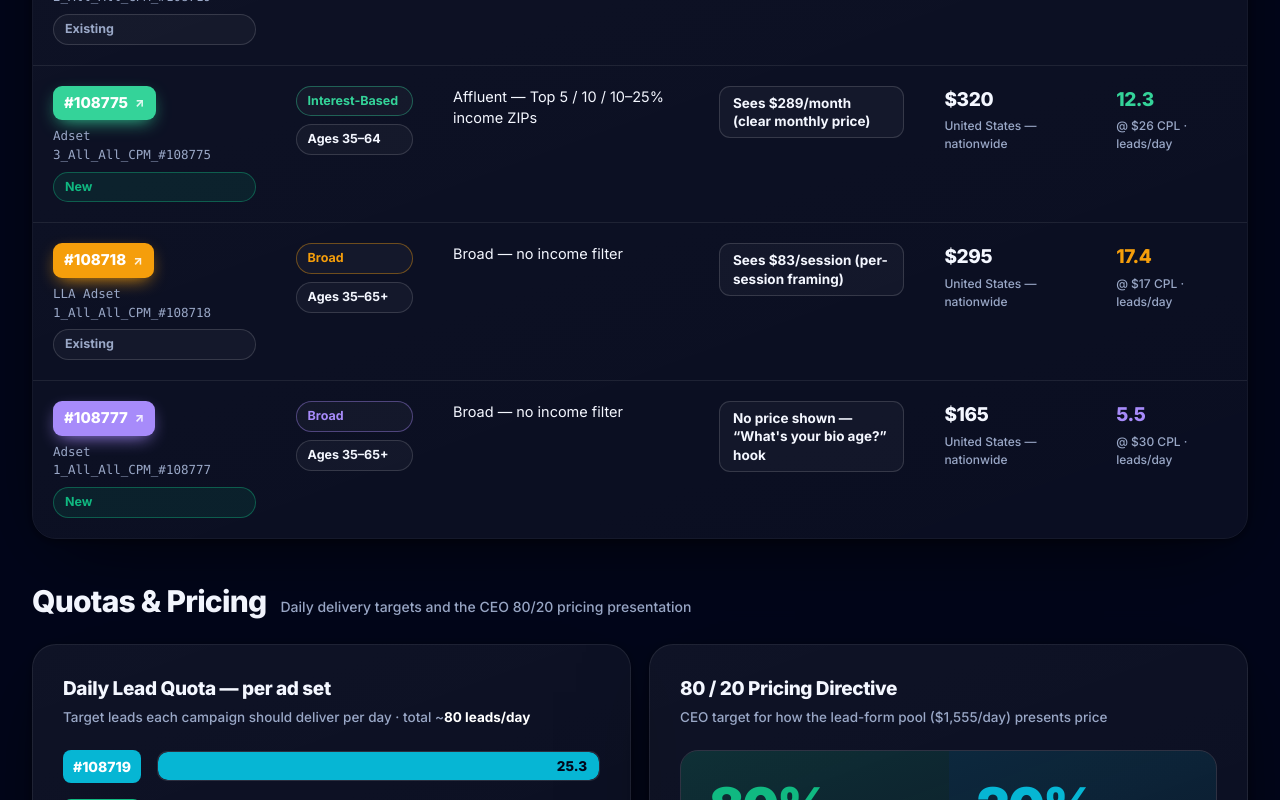
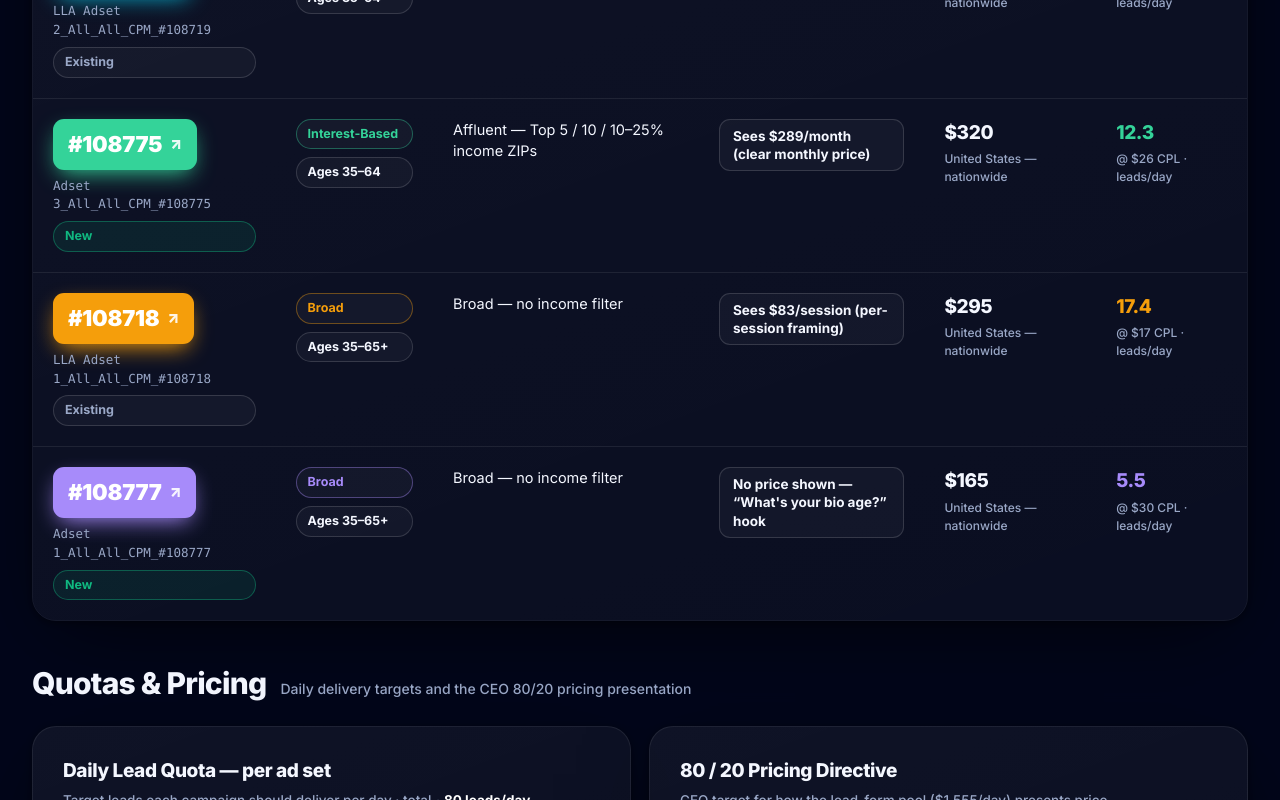
Before and after one commit to gitteromri-ux/lla-marketing-dashboard, a plain HTML site: page index.html in a window 1280 px wide. Shown: the part 1760-2560 px from the top of the page. Drawn offline with Linux system fonts and the light colour scheme.

Commit message:
Enlarge ad-set ID numbers across table, quotas and measure cards

```diff
--- a/styles.css
+++ b/styles.css
@@ -149,11 +149,11 @@ tbody td{padding:20px;border-bottom:1px solid var(--stroke);font-size:14.5px;ver
 tbody tr:last-child td{border-bottom:none}
 tbody tr:hover{background:rgba(255,255,255,.025)}
 .idcell{display:flex;flex-direction:column;gap:7px}
-.idlink{display:inline-flex;align-items:center;gap:7px;font-weight:800;font-size:15px;color:#fff;text-decoration:none;
-  padding:6px 11px;border-radius:9px;background:var(--ac,var(--brand));width:fit-content;transition:.2s;
-  box-shadow:0 6px 18px -6px var(--ac,var(--brand))}
+.idlink{display:inline-flex;align-items:center;gap:8px;font-weight:900;font-size:22px;letter-spacing:-.01em;color:#fff;text-decoration:none;
+  padding:9px 15px;border-radius:11px;background:var(--ac,var(--brand));width:fit-content;transition:.2s;
+  box-shadow:0 8px 22px -6px var(--ac,var(--brand))}
 .idlink:hover{transform:translateY(-1px);filter:brightness(1.1)}
-.idlink .arr{opacity:.85;font-size:12px}
+.idlink .arr{opacity:.9;font-size:15px}
 .adname{font-size:12.5px;color:var(--mut);font-weight:500;font-family:ui-monospace,Menlo,monospace}
 .chip{display:inline-flex;align-items:center;gap:6px;padding:5px 11px;border-radius:999px;font-size:12.5px;font-weight:700;
   border:1px solid var(--stroke2);background:var(--panel);white-space:nowrap}
@@ -169,7 +169,7 @@ tbody tr:hover{background:rgba(255,255,255,.025)}
 /* ── QUOTA BARS ── */
 .quota-row{display:flex;align-items:center;gap:16px;margin-bottom:16px}
 .quota-row:last-child{margin-bottom:0}
-.quota-row .qid{font-weight:800;font-size:14px;width:78px;flex:0 0 auto;color:#fff;padding:6px 0;text-align:center;border-radius:8px}
+.quota-row .qid{font-weight:900;font-size:18px;letter-spacing:-.01em;width:100px;flex:0 0 auto;color:#fff;padding:9px 0;text-align:center;border-radius:10px}
 .quota-row .qbar{flex:1;height:30px;border-radius:10px;background:rgba(255,255,255,.05);overflow:hidden;border:1px solid var(--stroke);position:relative}
 .quota-row .qfill{height:100%;border-radius:10px;display:flex;align-items:center;justify-content:flex-end;padding-right:12px;
   font-weight:800;font-size:13.5px;color:#02061A;transition:width 1.1s cubic-bezier(.2,.8,.2,1)}
@@ -206,8 +206,8 @@ tbody tr:hover{background:rgba(255,255,255,.025)}
 .measure h3{font-size:19px;font-weight:800;letter-spacing:-.02em;line-height:1.25;margin-bottom:10px;color:var(--txt)}
 .measure p{font-size:14.5px;color:var(--mut);line-height:1.65;font-weight:500;margin-bottom:14px}
 .measure .mids{display:flex;gap:8px;flex-wrap:wrap}
-.measure .mid{font-family:ui-monospace,Menlo,monospace;font-size:12.5px;font-weight:700;padding:5px 10px;border-radius:8px;
-  text-decoration:none;color:#fff;background:var(--mac,var(--brand));transition:.2s}
+.measure .mid{font-size:16px;font-weight:900;letter-spacing:-.01em;padding:8px 14px;border-radius:10px;
+  text-decoration:none;color:#fff;background:var(--mac,var(--brand));transition:.2s;box-shadow:0 6px 16px -6px var(--mac,var(--brand))}
 .measure .mid:hover{transform:translateY(-1px);filter:brightness(1.12)}
 
 /* ── FOOTER ── */
```
